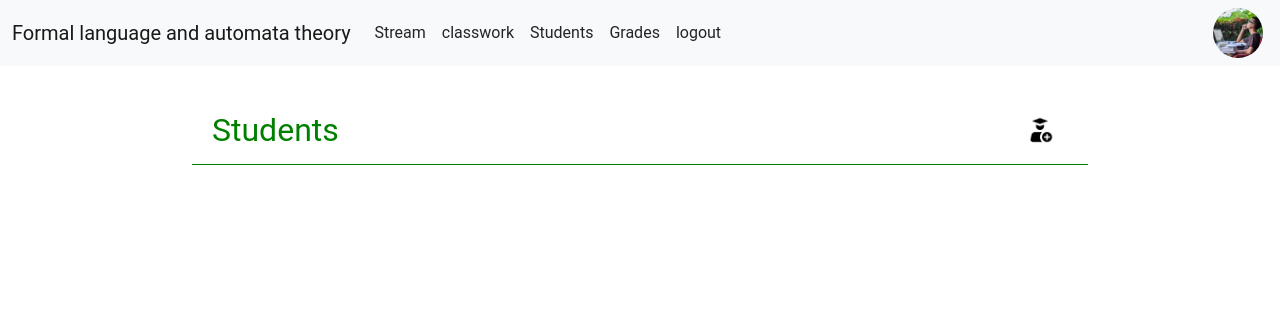
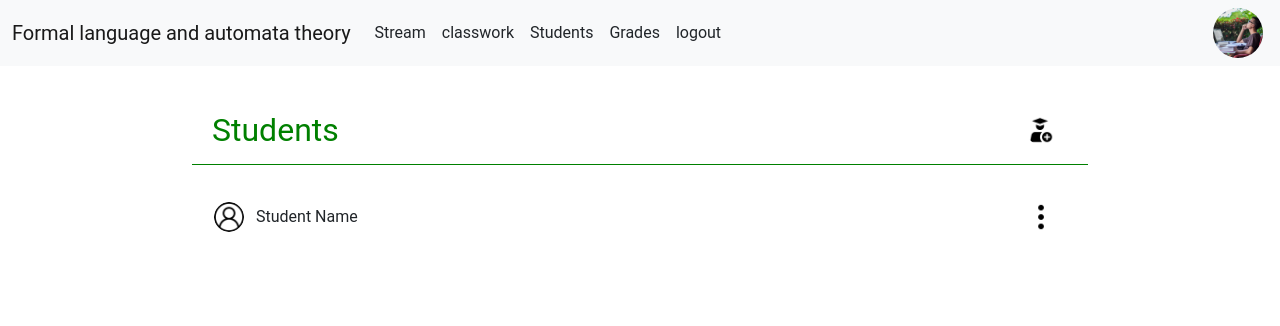
Before and after one commit to bilal-patiwala/Class101, a Django app: template TeacherPortal/templates/TeacherPortal/students.html in a window 1280 px wide. Shown: the top 326 px of the page. Run offline with Django 4.2, Linux system fonts and the light colour scheme; the template is opened without the code that fills it: values that come from a table or form of the project are taken from there, others are empty; data comes from the database, SQL or seed files in the repository; tables that the repository leaves empty hold one stand-in row (values such as "Sample post").

Commit message:
add student modal added

```diff
--- a/TeacherPortal/templates/TeacherPortal/students.html
+++ b/TeacherPortal/templates/TeacherPortal/students.html
@@ -13,10 +13,51 @@
                     Students
                 </div>
                 <div class="add-student-icon">
-                    <button id="add-student-icon" class="btn border-0"><img style="width: 30px; height: 30px; border-radius: 50%;" src="{% static './TeacherPortal/images/student.png' %}" alt=""></button>
+                    <button id="add-student-icon" class="btn border-0" data-bs-toggle="modal" data-bs-target="#addStudentModal"><img style="width: 30px; height: 30px; border-radius: 50%;" src="{% static './TeacherPortal/images/student.png' %}" alt=""></button>
                 </div>
             </div>
-
+            <div id="show-students">
+                <div id="user-profile-image">
+                    <button class="btn border-0">
+                        <img  style="width: 30px; height: 30px; border-radius: 50%;"
+                        src="{% static './TeacherPortal/images/user.png' %}"
+                        alt="Profile"
+                        />
+                    </button>
+                </div>
+                <div id="student-name">
+                    student name
+                </div>
+                <div>
+                    <div class="options">
+                        <button id="options" class="btn border-0"><img style="width: 30px; height: 30px; border-radius: 50%;" src="{% static './TeacherPortal/images/three-dots.png' %}" alt=""></button>
+                    </div>
+                </div>
+            </div>
         </div>
     </section>
+
+    <section>
+        <div class="modal fade" id="addStudentModal" tabindex="-1" aria-labelledby="addStudentModalLabel" aria-hidden="true">
+            <div class="modal-dialog modal-dialog-centered">
+              <div class="modal-content">
+                <div class="modal-header">
+                  <h5 class="modal-title" id="addStudentModalLabel">Add Student</h5>
+                </div>
+                <div class="modal-body">
+                  <form action="" method="post" id="add-student-form">
+                    {% csrf_token %}
+                    <input type="text" placeholder="Username">
+                    <br>
+                    <input type="text" placeholder="Enrollment No">
+                  </form>
+                </div>
+                <div class="modal-footer">
+                  <button type="button" class="btn border-0" data-bs-dismiss="modal">Close</button>
+                  <input type="submit" value="Add Student" class="btn btn-primary" form="add-student-form">
+                </div>
+              </div>
+            </div>
+          </div>
+    </section>
 {% endblock content %}
--- a/static/TeacherPortal/css/students.css
+++ b/static/TeacherPortal/css/students.css
@@ -2,7 +2,7 @@
     width: 70%;
     margin: auto;
     margin-top: 40px;
-    border-bottom:1px solid green;
+
 }
 
 #add-container{
@@ -10,6 +10,7 @@
     justify-content: space-between;
     align-items: center;
     padding: 0px 20px 10px 20px;
+    border-bottom:1px solid green;
 }
 
 #add-student-icon{
@@ -22,3 +23,43 @@
     transition: 0ms;
     border-radius: 50%;
 }
+
+#show-students{
+    text-transform: capitalize;
+    border: none;
+    border-radius: 5px;
+    margin-top: 20px;
+    width: 100%;
+    height: 4rem;
+    display: flex;
+    align-items: center;
+    padding: 0px 20px 0px 10px;
+}
+
+#show-students:hover{
+    background-color: rgb(0, 128, 0,0.2);
+    border-radius: 5px;
+
+}
+
+#student-name{
+    flex-grow: 2;
+}
+
+#options{
+    background: transparent;
+    transition: none;
+}
+
+#options:hover{
+    background-color: rgb(0, 128, 0,0.1);
+    transition: 0ms;
+    border-radius: 50%;
+}
+
+@media screen and (max-width: 800px) {
+    #students-container{
+        width: 100%;
+        margin: auto;
+    }
+}
```
Also changed, not shown: static/TeacherPortal/images/three-dots.png (added).
